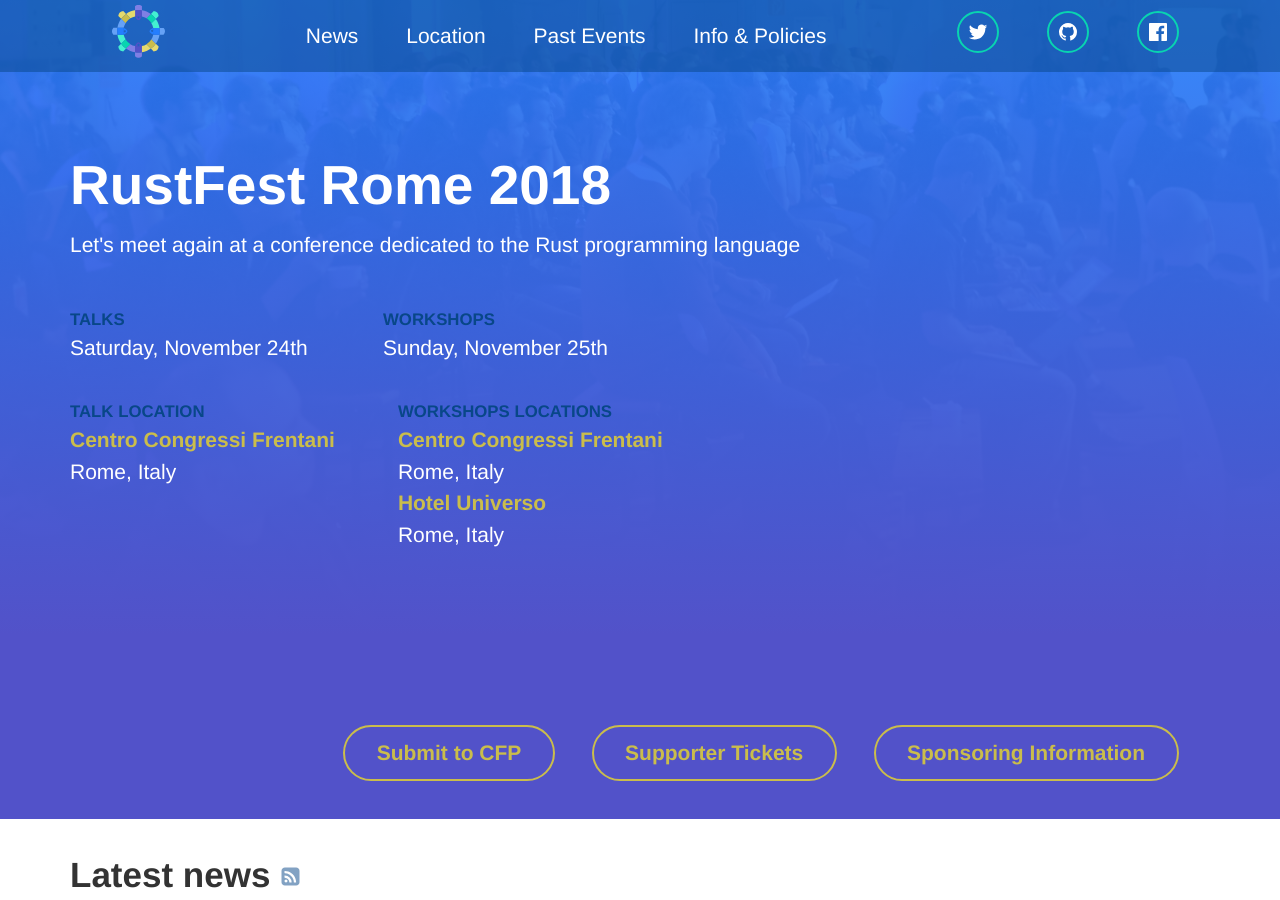
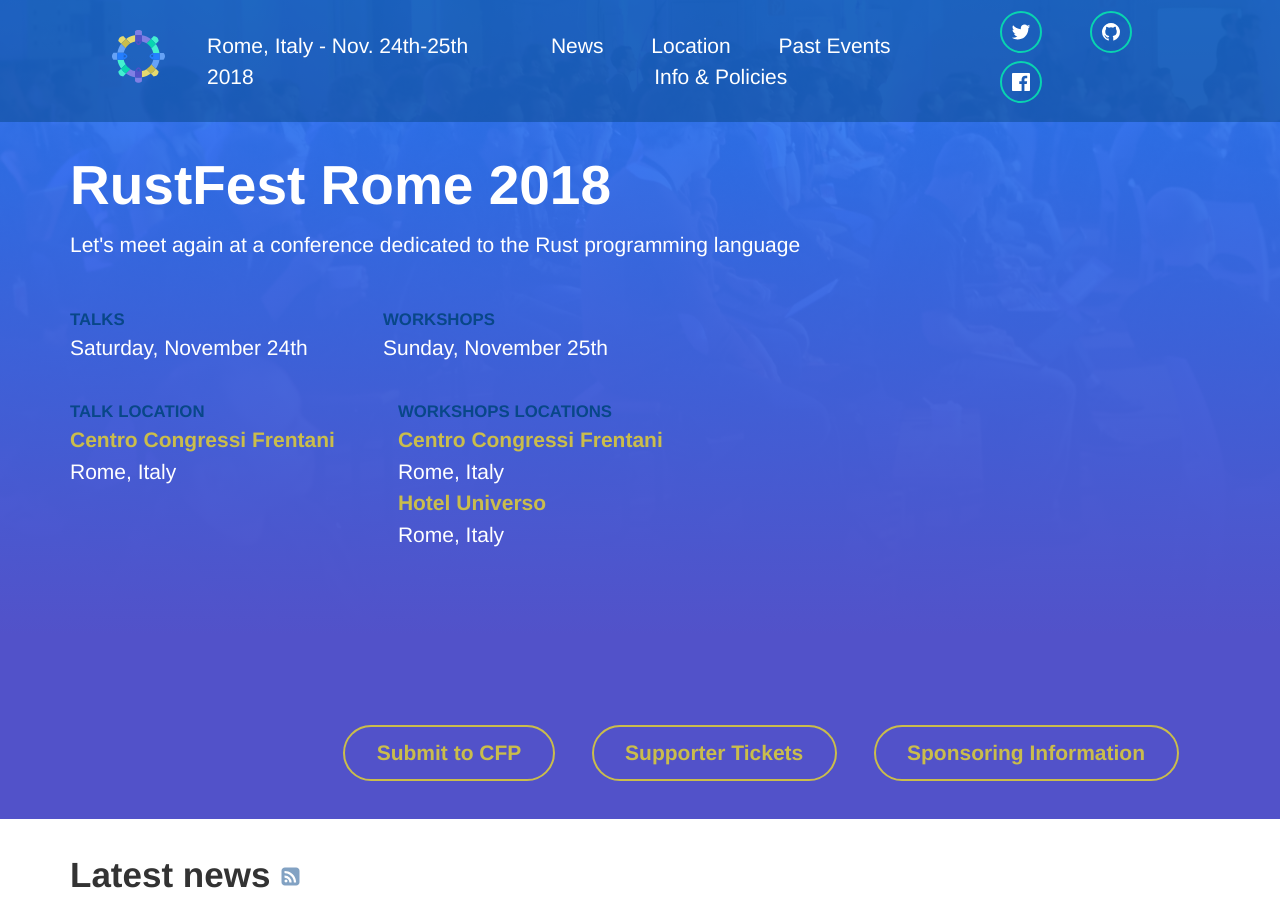
Before and after one commit to RustFestEU/rome.rustfest.eu, a Jekyll site: the page built from index.html, in a window 1280 px wide and 900 px high. Built offline with Jekyll 4.4.1, drawn with Linux system fonts in a browser that asks for light colours; nearby versions of some CDN libraries; some of the changed text lies outside the part shown.

Commit message:
Add conf dates to footer+header

```diff
--- a/_config.yml
+++ b/_config.yml
@@ -26,6 +26,7 @@
   workshops: "Sunday, November 25th"
   impl_days: "TBA"
   impl_days_no_br: "TBA"
+  short_form: "Nov. 24th-25th 2018"
 
 event:
   assets: "/assets/rome/"
--- a/_includes/footer.html
+++ b/_includes/footer.html
@@ -1,6 +1,7 @@
 <footer>
   <section>
-    <span class="copyright">© 2016-2018, <a href="/imprint/">{{site.owner}}</a></span>
+    <span>{{ site.location.city }}, {{ site.location.country }} - {{ site.dates.short_form }}</span>
+    <span class="copyright">&copy; 2016-{{ site.dates.year }}, <a href="/imprint/">{{site.owner}}</a></span>
     <ul class="footer-links">
       {% for item in site.data.footer_menu %}
         <li>
--- a/_includes/header.html
+++ b/_includes/header.html
@@ -1,11 +1,9 @@
 <header class="navigation" role="banner">
   <section class="itemgroup">
-    <a href="/" class="logo" title="RustFest">
+    <a href="/" class="logo" title="RustFest" alt="RustFest">
       {% include icons/logo-header.svg %}
-      <span class="site-title">
-        RustFest
-      </span>
     </a>
+    <span style="color:white;">{{ site.location.city }}, {{ site.location.country }} - {{ site.dates.short_form }}</span>
     <nav role="navigation">
       <ul id="js-navigation-menu" class="navigation-menu show">
         {% for item in site.data.header_menu %}
```
